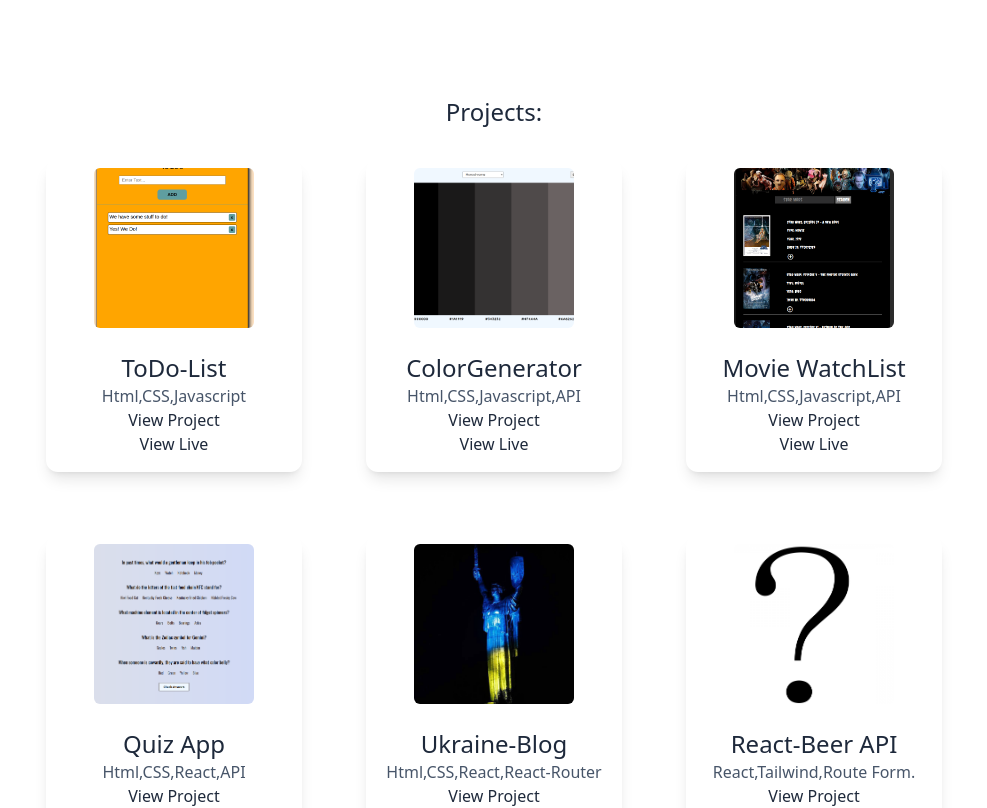
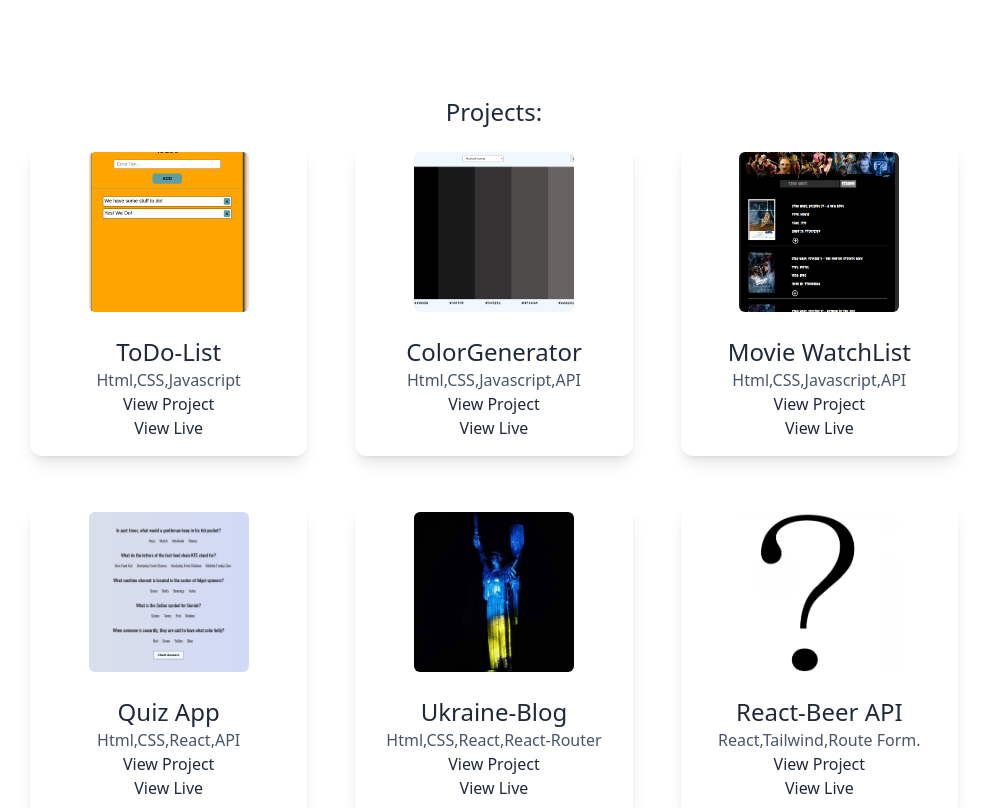
Before and after one commit to Myk-benot/React-Portfolio, a React (Vite) app: page / in a window 1280 px wide. Shown: the part 1220-2028 px from the top of the page, without its empty margins (146-1133 px from the left). Built offline with nearby package versions, Linux system fonts and the light colour scheme.

Commit message:
text adjust

```diff
--- a/src/Info.jsx
+++ b/src/Info.jsx
@@ -68,10 +68,10 @@ export default function Info() {
       <h3 className="text-center text-2xl text-slate-800 font-medium dark:text-yellow-100">
         Projects:
       </h3>
-      <div className="grid grid-cols-1 md:grid-cols-2 lg:grid-cols-3">
+      <div className="grid grid-cols-1 md:grid-cols-2 lg:grid-cols-3 gap-4">
         {projectsData.map((project) => (
           <div
-            className="m-8 text-center flex flex-col items-center shadow-lg p-2 rounded-xl max-h-96 min-w-fit dark:bg-yellow-50 "
+            className="m-4 text-center flex flex-col items-center shadow-lg p-2 rounded-xl min-w-[250px] dark:bg-yellow-50"
             key={project.title}
           >
             <img
@@ -79,13 +79,14 @@ export default function Info() {
               src={project.imageSrc}
               alt={project.title}
             />
-            <div className=" grid grid-cols-1 text-center md:text-center m-2">
+            <div className="text-center m-2">
               <h3 className="text-2xl text-slate-800 font-medium dark:text-sky-900">
                 {project.title}
               </h3>
-              <p className="text-md leading-6 text-slate-600 dark:text-sky-900  break-words">
+              <p className="text-md leading-6 text-slate-600 dark:text-sky-900 break-words">
                 {project.description}
               </p>
+              <div className="flex flex-col">
                 <a
                   href={project.link}
                   target="_blank"
@@ -94,7 +95,6 @@ export default function Info() {
                 >
                   View Project
                 </a>
-
                 <a
                   href={project.live}
                   target="_blank"
@@ -105,6 +105,7 @@ export default function Info() {
                 </a>
               </div>
             </div>
+          </div>
         ))}
       </div>
     </>
```
Lines whose indentation alone changed are shown as unchanged.
